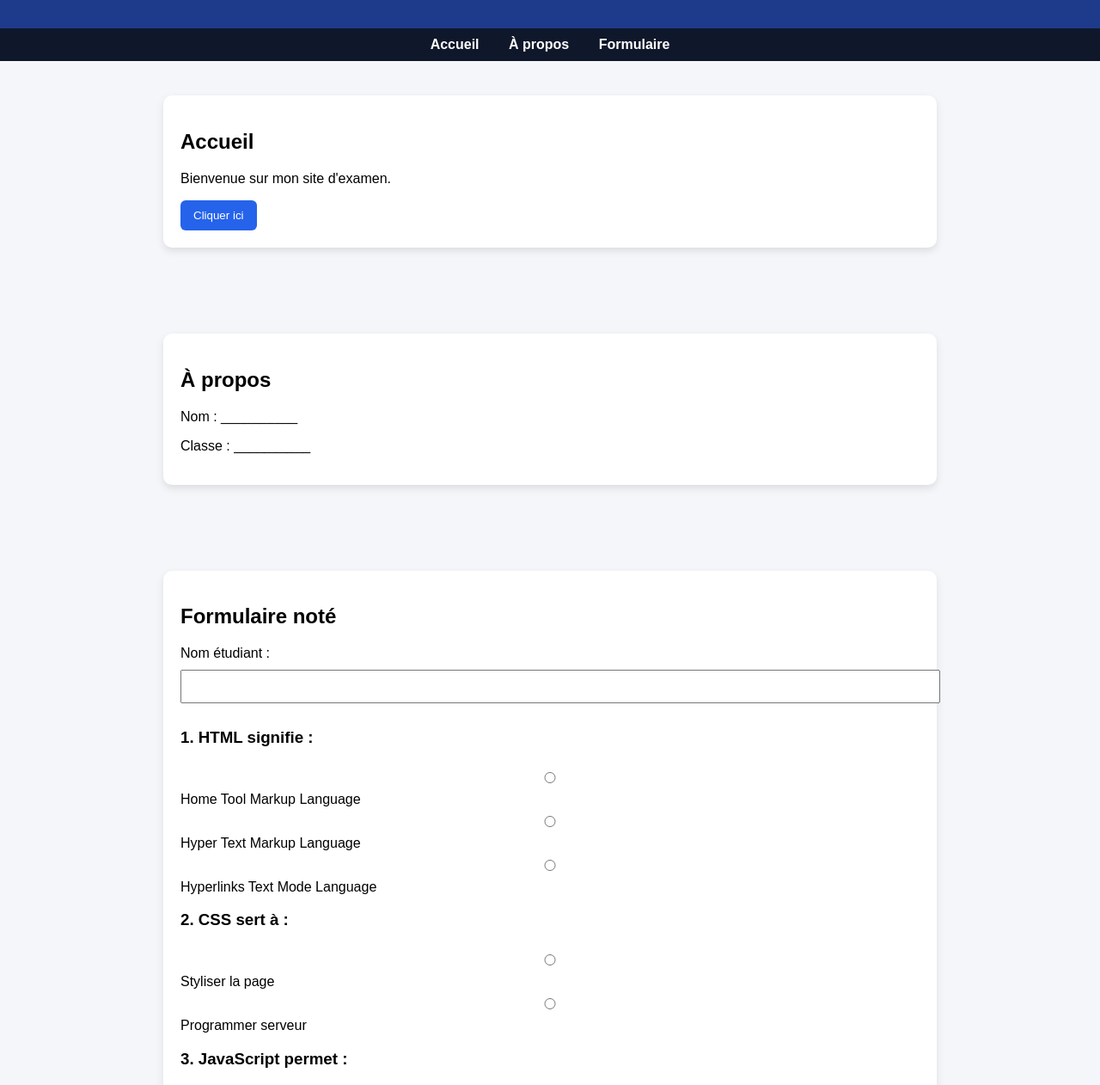
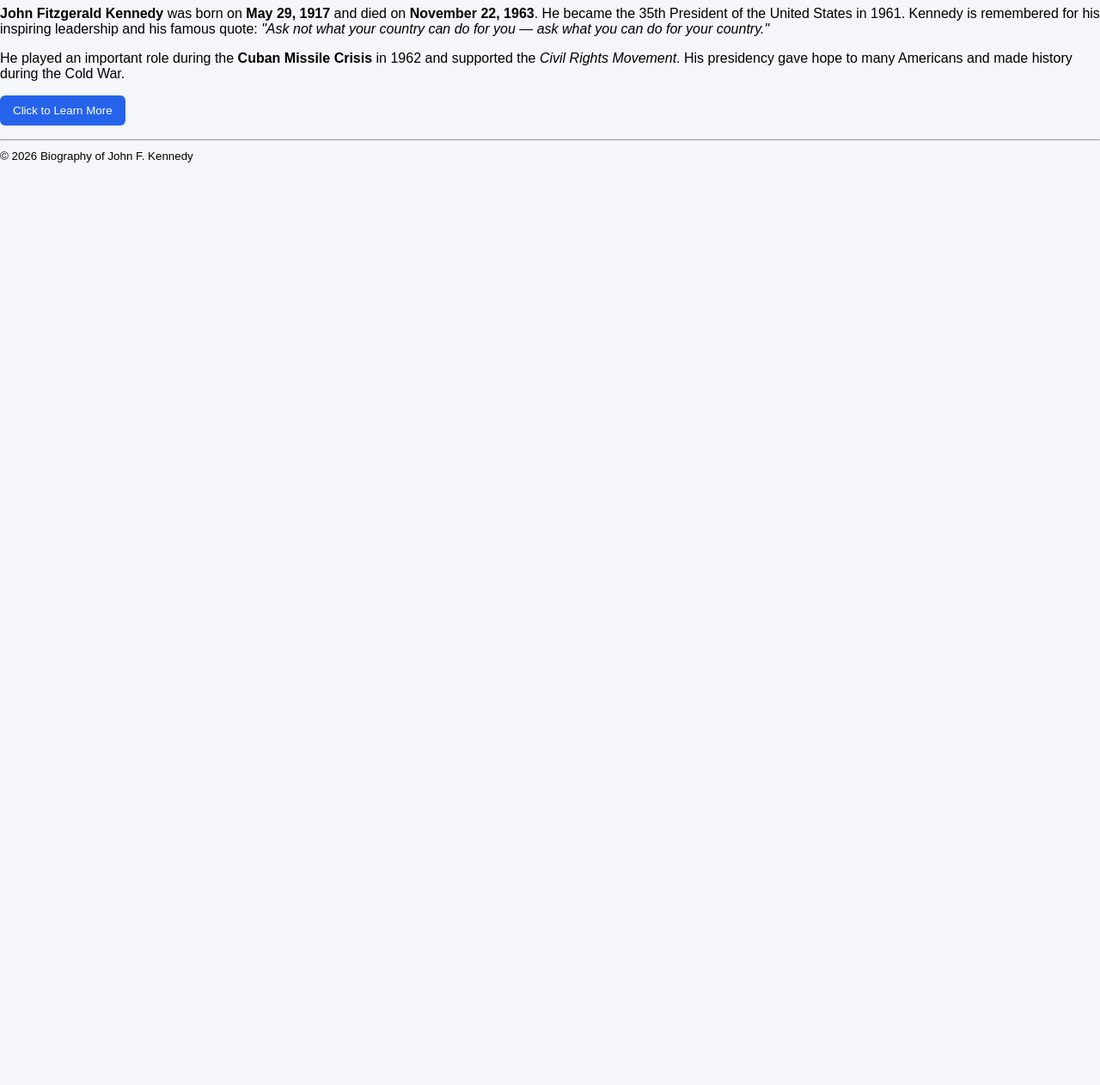
Before and after one commit to Raddai249/desing-exame2, a plain HTML site: page index.html in a window 1280 px wide. Shown: the part 121-1383 px from the top of the page at 86% size. After the commit the page ends 800 px from the top, so only its background shows below. Drawn offline with Linux system fonts and the light colour scheme.

Commit message:
Update index.html

```diff
--- a/index.html
+++ b/index.html
@@ -1,72 +1,35 @@
 <!DOCTYPE html>
-<html lang="fr">
+<html>
 <head>
-  <meta charset="UTF-8">
-  <title>Mini Site — Examen</title>
-  <meta name="viewport" content="width=device-width, initial-scale=1.0">
-
-  <!-- Lien CSS -->
-  <link rel="stylesheet" href="style.css">
+    <title>John F. Kennedy</title>
+    <link rel="stylesheet" href="style.css">
 </head>
 
 <body>
 
-<header>
-  <h1>Mini Site Web — Examen</h1>
-  <p>Formulaire noté automatique</p>
-</header>
+    <h1>John F. Kennedy</h1>
+    <h2>35th President of the United States</h2>
 
-<nav>
-  <a href="#accueil">Accueil</a>
-  <a href="#apropos">À propos</a>
-  <a href="#formulaire">Formulaire</a>
-</nav>
+    <p>
+        <strong>John Fitzgerald Kennedy</strong> was born on <strong>May 29, 1917</strong> and died on
+        <strong>November 22, 1963</strong>. He became the 35th President of the United States in 1961.
+        Kennedy is remembered for his inspiring leadership and his famous quote:
+        <em>"Ask not what your country can do for you — ask what you can do for your country."</em>
+    </p>
 
-<section id="accueil">
-  <div class="card">
-    <h2>Accueil</h2>
-    <p>Bienvenue sur mon site d'examen.</p>
-    <button onclick="saluer()">Cliquer ici</button>
-  </div>
-</section>
+    <p>
+        He played an important role during the <strong>Cuban Missile Crisis</strong> in 1962 and supported the
+        <em>Civil Rights Movement</em>. His presidency gave hope to many Americans and made history during the Cold War.
+    </p>
 
-<section id="apropos">
-  <div class="card">
-    <h2>À propos</h2>
-    <p>Nom : __________</p>
-    <p>Classe : __________</p>
-  </div>
-</section>
+    <button onclick="showExtraInfo()">Click to Learn More</button>
 
-<section id="formulaire">
-  <div class="card">
-    <h2>Formulaire noté</h2>
+    <p id="extraInfo"></p>
 
-    <label>Nom étudiant :</label>
-    <input type="text" id="nomEtudiant">
+    <hr>
 
-    <h3>1. HTML signifie :</h3>
-    <label><input type="radio" name="q1" value="0"> Home Tool Markup Language</label><br>
-    <label><input type="radio" name="q1" value="1"> Hyper Text Markup Language</label><br>
-    <label><input type="radio" name="q1" value="0"> Hyperlinks Text Mode Language</label>
+    <small>&copy; 2026 Biography of John F. Kennedy</small>
 
-    <h3>2. CSS sert à :</h3>
-    <label><input type="radio" name="q2" value="1"> Styliser la page</label><br>
-    <label><input type="radio" name="q2" value="0"> Programmer serveur</label>
-
-    <h3>3. JavaScript permet :</h3>
-    <label><input type="radio" name="q3" value="1"> Interactivité</label><br>
-    <label><input type="radio" name="q3" value="0"> Seulement texte</label>
-
-    <br><br>
-    <button onclick="noter()">Calculer la note</button>
-
-    <div class="score-box" id="score"></div>
-  </div>
-</section>
-
-<!-- Lien JavaScript -->
-<script src="script.js"></script>
-
+    <script src="script.js"></script>
 </body>
 </html>
```
